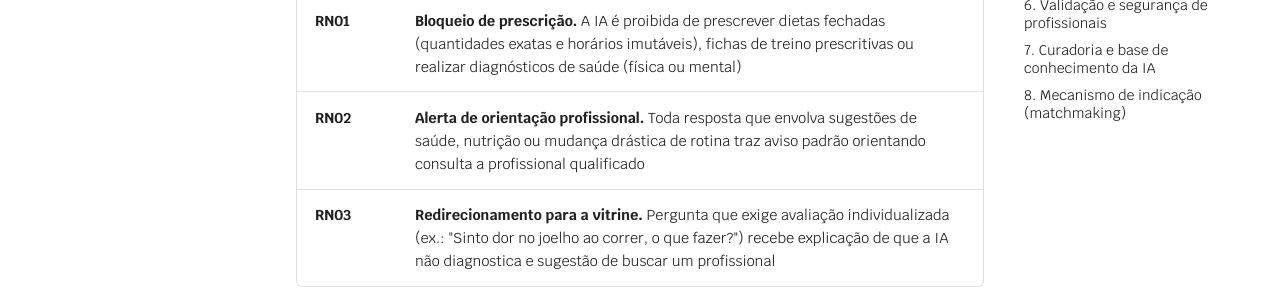
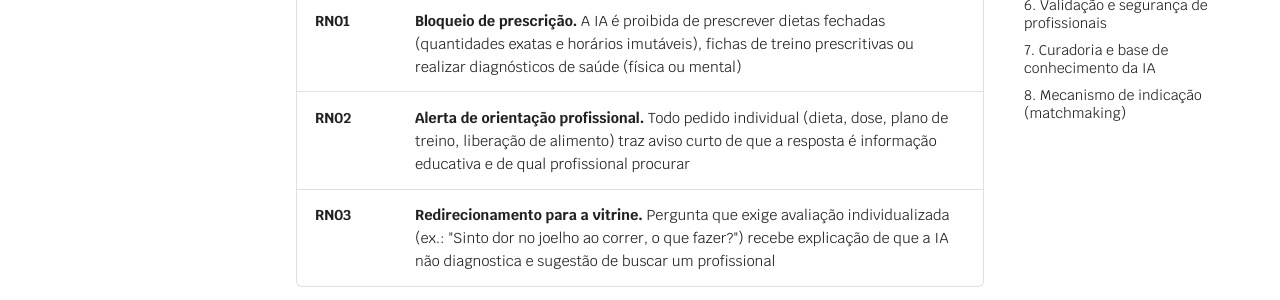
Before and after one commit to Cultiva-Challenge-2-Residencia-IA/Documentacao-Cultiva, an MkDocs documentation site: the page built from docs/regras-de-negocio.md, in a window 1280 px wide and 900 px high. Shown: the part 407-707 px from the top of the window. Built offline with MkDocs 1.6.1 and Material for MkDocs 9.7.7, drawn with Linux system fonts in a browser that asks for light colours; comment, search, counter and statistics services are not loaded.

Commit message:
docs: RN02 restrita ao pedido individual e guardrail sem reenquadrar a pergunta
Decisões da entrevista sobre as issues #118, #120 e #121 do CultivaProjetoFase1 (PR #126):
- RN02: o aviso curto de que a resposta é informação educativa, com o profissional a procurar,
  vale para todo pedido individual (dieta, dose, plano de treino, liberação de alimento), e não
  para toda resposta com sugestão de saúde;
- arquitetura: o guardrail de entrada marca o pedido individual e a busca usa a pergunta da
  pessoa, em vez de reenquadrá-la para evidência populacional.

```diff
--- a/docs/regras-de-negocio.md
+++ b/docs/regras-de-negocio.md
@@ -7,7 +7,7 @@ O que o sistema deve respeitar em **qualquer** funcionalidade.
 | ID | Regra |
 |---|---|
 | **RN01** | **Bloqueio de prescrição.** A IA é proibida de prescrever dietas fechadas (quantidades exatas e horários imutáveis), fichas de treino prescritivas ou realizar diagnósticos de saúde (física ou mental) |
-| **RN02** | **Alerta de orientação profissional.** Toda resposta que envolva sugestões de saúde, nutrição ou mudança drástica de rotina traz aviso padrão orientando consulta a profissional qualificado |
+| **RN02** | **Alerta de orientação profissional.** Todo pedido individual (dieta, dose, plano de treino, liberação de alimento) traz aviso curto de que a resposta é informação educativa e de qual profissional procurar |
 | **RN03** | **Redirecionamento para a vitrine.** Pergunta que exige avaliação individualizada (ex.: "Sinto dor no joelho ao correr, o que fazer?") recebe explicação de que a IA não diagnostica e sugestão de buscar um profissional |
 
 ## 2. Qualidade da informação e transparência
```
Also changed, not shown: docs/arquitetura.md (+1 -1 lines).
